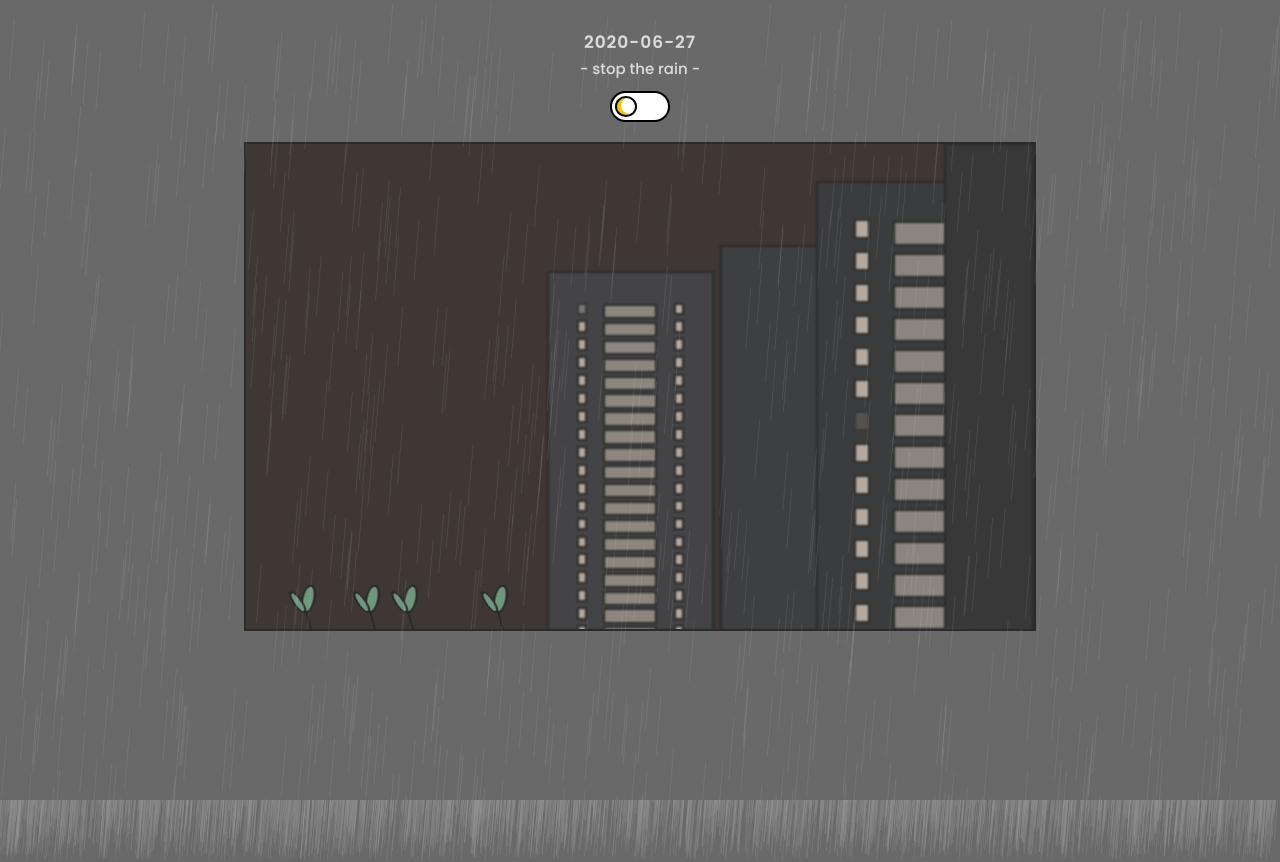
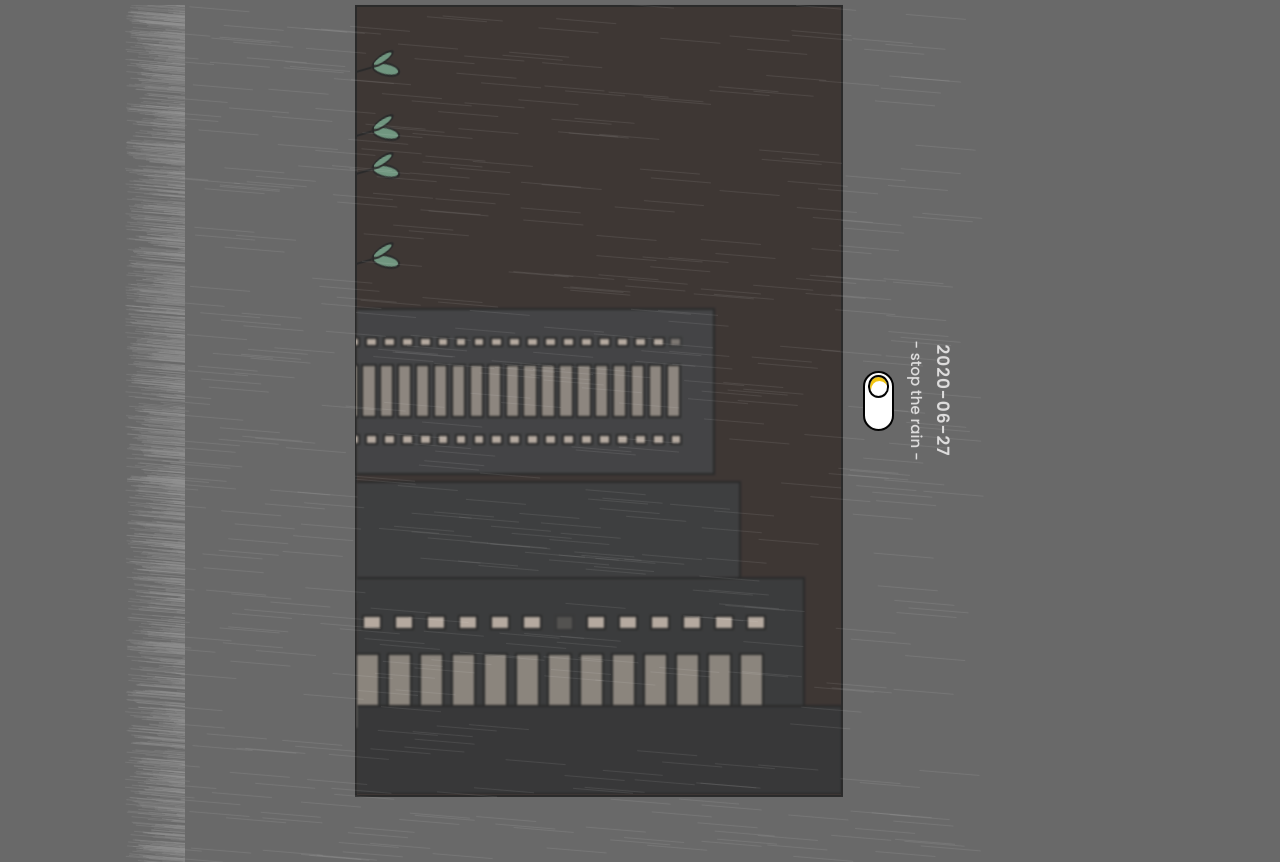
Before and after one commit to SleepingSamael/RainNight, a plain HTML site: page rainy-night/index.html in a window 1280 px wide. Shown: the top 862 px of the page. Drawn offline with Linux system fonts and the light colour scheme.

Commit message:
Add files via upload

```diff
--- a/rainy-night/css/dinosaurs.css
+++ b/rainy-night/css/dinosaurs.css
@@ -2,10 +2,6 @@
 html {
     height: 100%;
     width: 100%;
-    margin: 0;
-    padding: 0;
-}
-body {
     margin: 0;
     padding: 0;
 }
--- a/rainy-night/css/star.css
+++ b/rainy-night/css/star.css
@@ -5,12 +5,6 @@ html {
     width: 100%;
     margin: 0;
     padding: 0;
-}
-body {
-    margin: 0;
-    padding: 0;
-    overflow-x: hidden;
-
 }
 
 .star-box {
--- a/rainy-night/css/windows.css
+++ b/rainy-night/css/windows.css
@@ -3,11 +3,6 @@ html {
     width: 100%;
     margin: 0;
     padding: 0;
-}
-body {
-    margin: 0;
-    padding: 0;
-    overflow-x: hidden;
 }
 
 .window-box—1 {
--- a/rainy-night/index.html
+++ b/rainy-night/index.html
@@ -18,21 +18,22 @@
 
 </head>
 
-<body style="overflow: hidden;">
-<div id="body_div" style="margin: auto">
+<body style="overflow: hidden; height: 100%">
+<div style="margin: auto;display: flex;align-items: center; height: 100%">
+    <div id="body_div" style="margin: auto;">
         <script src='js/jquery.min.js'></script>
         <script type="text/javascript">
             $(function () {
                 var div;
-            if (!IsPC()) {
+                if (IsPC()) {
                     div = document.getElementById("body_div")
                     div.style.webkitTransform = 'rotate(90deg)';
                     div.style.mozTransform = 'rotate(90deg)';
                     div.style.msTransform = 'rotate(90deg)';
                     div.style.oTransform = 'rotate(90deg)';
                     div.style.transform = 'rotate(90deg)';
+                    $("body_div").style.marginTop = "-50%";
                 }
-
             });
             function IsPC() {
                 var userAgentInfo = navigator.userAgent;
@@ -231,6 +232,7 @@
 
         <canvas id="rain">不支持canvas</canvas>
     </div>
+</div>
 </body>
 
 </html>
--- a/rainy-night/js/rainDrop.js
+++ b/rainy-night/js/rainDrop.js
@@ -3,7 +3,7 @@ $(function () {
         H = $(window).height(),
         Inclination = -5, len = 60, count = 800;
     var canvas = document.getElementById("rain");
-    var L = Math.max(W,H)
+    var L = 2 * Math.max(W,H)
     canvas.width = L;
     canvas.height = L;
     var ctx = canvas.getContext('2d');
```
Lines whose indentation alone changed are shown as unchanged.
